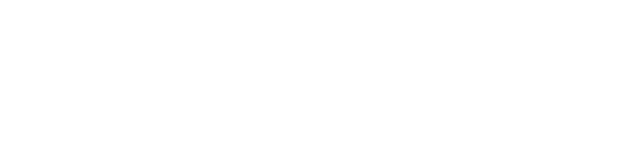
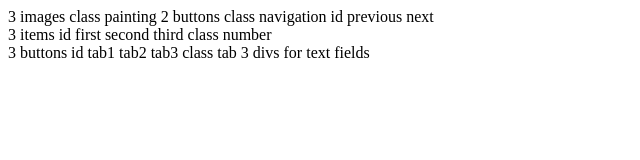
Before and after one commit to victoriasof/interactive-page-challenge, a plain HTML site: page index.html in a window 1280 px wide. Shown: the whole page, without its empty margins (0-640 px from the left). Drawn offline with nearby package versions, Linux system fonts and the light colour scheme; files that its build step writes are made by us from their sources.

Commit message:
added html structure

```diff
--- a/index.html
+++ b/index.html
@@ -5,10 +5,51 @@
     <meta name="viewport"
           content="width=device-width, user-scalable=no, initial-scale=1.0, maximum-scale=1.0, minimum-scale=1.0">
     <meta http-equiv="X-UA-Compatible" content="ie=edge">
+    <link rel="stylesheet" href="styles.css">
     <title>Document</title>
 </head>
 <body>
 
+<header>
+    <div class="carousel">
 
+        3 images class painting
+        2 buttons class navigation
+        id previous next
+
+    </div>
+</header>
+
+<main>
+    <article class="numbers">
+
+        <section>
+
+        </section>
+
+        3 items
+        id first second third
+        class number
+
+    </article>
+
+    <article class="tabs">
+
+        <nav>
+
+            3 buttons
+            id tab1 tab2 tab3
+            class tab
+
+            3 divs for text fields
+
+        </nav>
+
+    </article>
+
+</main>
+
+
+<script src="index.js"></script>
 </body>
 </html>
```
